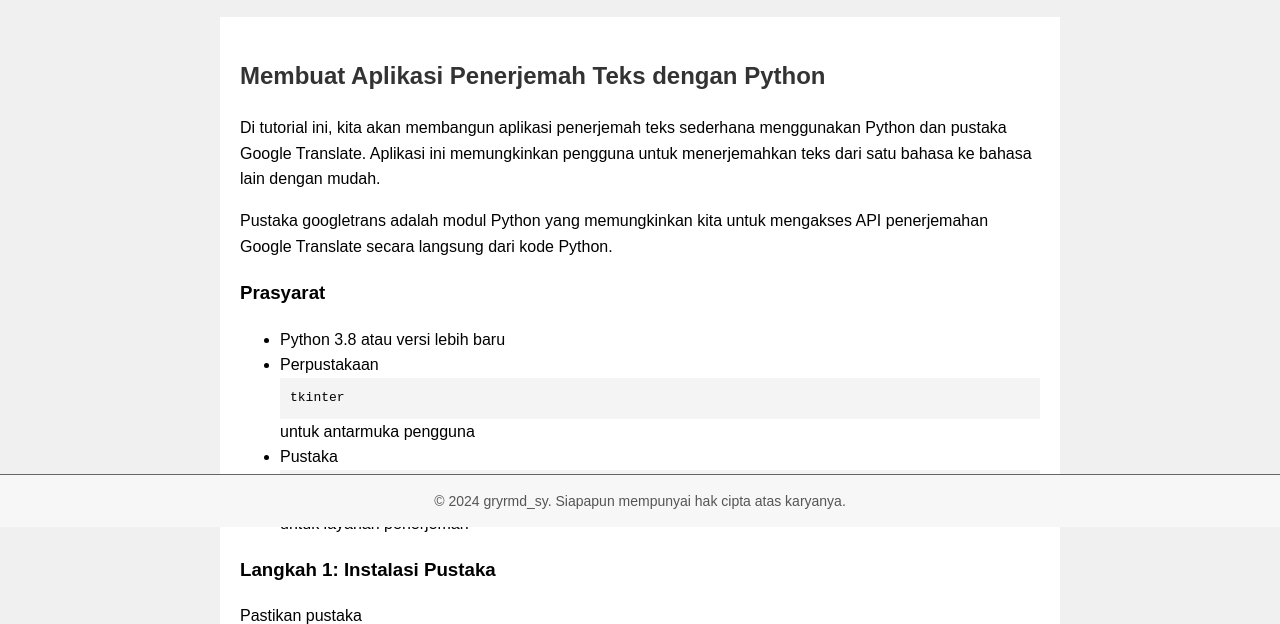
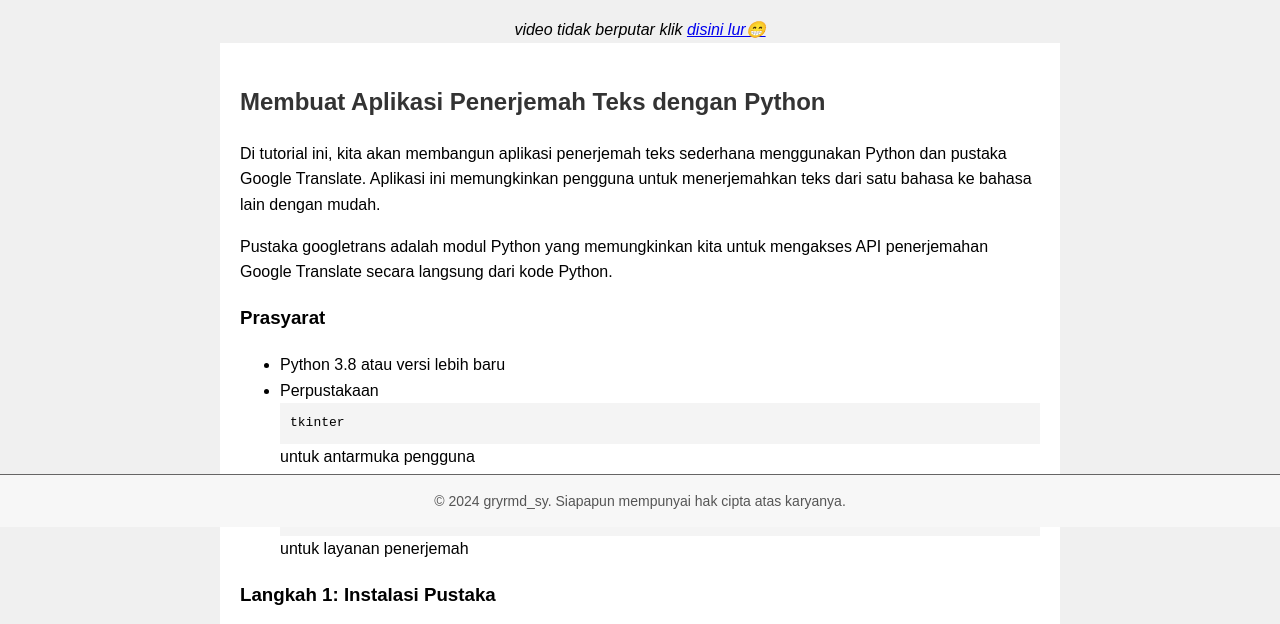
Before and after one commit to santa-grd/apptranslate_python, a plain HTML site: page index.html in a window 1280 px wide. Shown: the part 273-897 px from the top of the page. Drawn offline with Linux system fonts and the light colour scheme.

Commit message:
Update index.html

```diff
--- a/index.html
+++ b/index.html
@@ -24,7 +24,7 @@
         <source src="scrnapp.mp4" type="video/mp4">
         Your browser does not support HTML5 video.
     </video>
-
+    <i>video tidak berputar klik <a href="https://www.tiktok.com/@santaproject_/video/7423480029855649030?is_from_webapp=1&sender_device=pc&web_id=7436033651177096712">disini lur😁</a></i>
     <div class="container">
         <h2>Membuat Aplikasi Penerjemah Teks dengan Python</h2>
         <p>Di tutorial ini, kita akan membangun aplikasi penerjemah teks sederhana menggunakan Python dan pustaka Google Translate. Aplikasi ini memungkinkan pengguna untuk menerjemahkan teks dari satu bahasa ke bahasa lain dengan mudah.</p>
```
